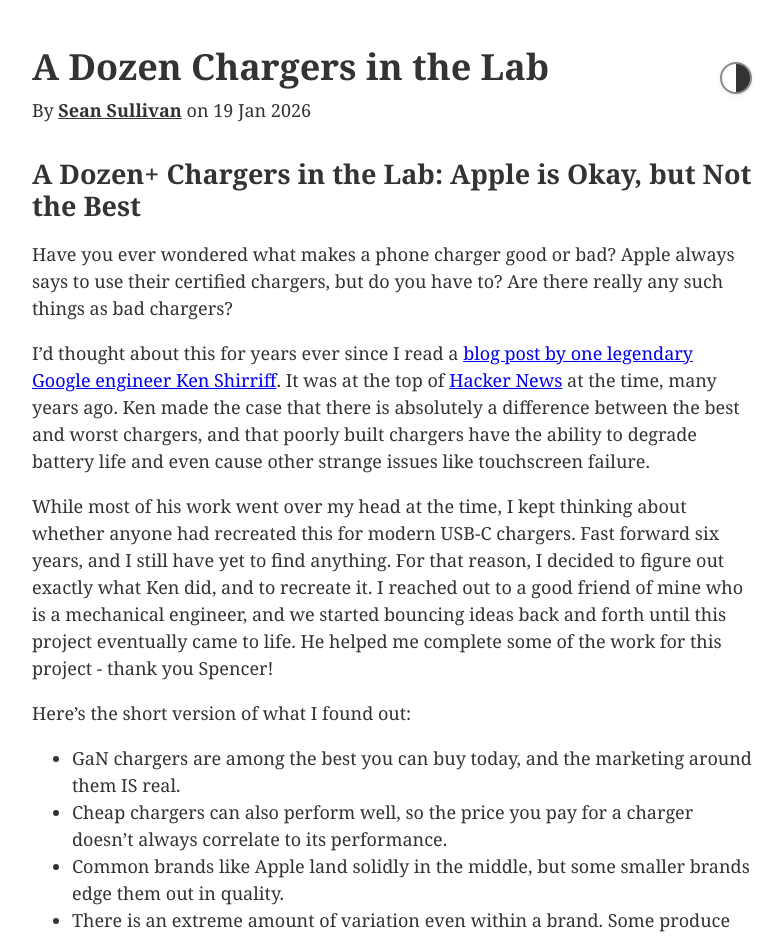
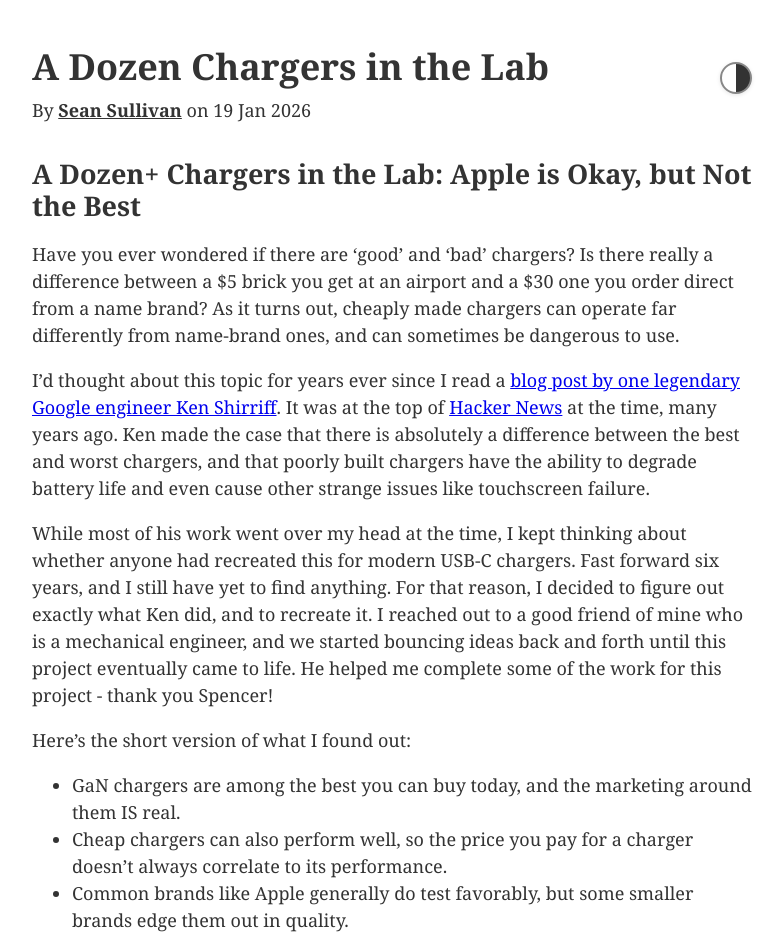
Before and after one commit to 0sps/sull1van.com, a Jekyll site: the page built from _posts/2026-01-19-a-dozen-chargers-in-the-lab.md, in a window 1280 px wide and 1400 px high. Shown: the top 938 px of the window, without its empty margins (248-1031 px from the left). Built offline with Jekyll 4.4.1, drawn with Linux system fonts in a browser that asks for light colours.

Commit message:
Update 2026-01-19-a-dozen-chargers-in-the-lab.md

```diff
--- a/_posts/2026-01-19-a-dozen-chargers-in-the-lab.md
+++ b/_posts/2026-01-19-a-dozen-chargers-in-the-lab.md
@@ -310,9 +310,9 @@ devices:
 
 <!-- INTRO: Write your opening paragraph(s) here. Why did you test this? What inspired you? (e.g. Ken Shirriff) What is the reader going to learn? -->
 
-Have you ever wondered what makes a phone charger good or bad? Apple always says to use their certified chargers, but do you have to? Are there really any such things as bad chargers?
-
-I'd thought about this for years ever since I read a [blog post by one legendary Google engineer Ken Shirriff](https://www.righto.com/2012/10/a-dozen-usb-chargers-in-lab-apple-is.html). It was at the top of [Hacker News](https://news.ycombinator.com/) at the time, many years ago. Ken made the case that there is absolutely a difference between the best and worst chargers, and that poorly built chargers have the ability to degrade battery life and even cause other strange issues like touchscreen failure.
+Have you ever wondered if there are 'good' and 'bad' chargers? Is there really a difference between a $5 brick you get at an airport and a $30 one you order direct from a name brand? As it turns out, cheaply made chargers can operate far differently from name-brand ones, and can sometimes be dangerous to use.
+
+I'd thought about this topic for years ever since I read a [blog post by one legendary Google engineer Ken Shirriff](https://www.righto.com/2012/10/a-dozen-usb-chargers-in-lab-apple-is.html). It was at the top of [Hacker News](https://news.ycombinator.com/) at the time, many years ago. Ken made the case that there is absolutely a difference between the best and worst chargers, and that poorly built chargers have the ability to degrade battery life and even cause other strange issues like touchscreen failure.
 
 While most of his work went over my head at the time, I kept thinking about whether anyone had recreated this for modern USB-C chargers. Fast forward six years, and I still have yet to find anything. For that reason, I decided to figure out exactly what Ken did, and to recreate it. I reached out to a good friend of mine who is a mechanical engineer, and we started bouncing ideas back and forth until this project eventually came to life. He helped me complete some of the work for this project - thank you Spencer!
 
@@ -320,7 +320,7 @@ While most of his work went over my head at the time, I kept thinking about whet
 Here's the short version of what I found out:
 - GaN chargers are among the best you can buy today, and the marketing around them IS real.
 - Cheap chargers can also perform well, so the price you pay for a charger doesn't always correlate to its performance.
-- Common brands like Apple land solidly in the middle, but some smaller brands edge them out in quality.
+- Common brands like Apple generally do test favorably, but some smaller brands edge them out in quality.
 - There is an extreme amount of variation even within a brand. Some produce both high-quality and extremely low-quality chargers, and you'd have no way of knowing unless you tested them.
 
 <br>
```
